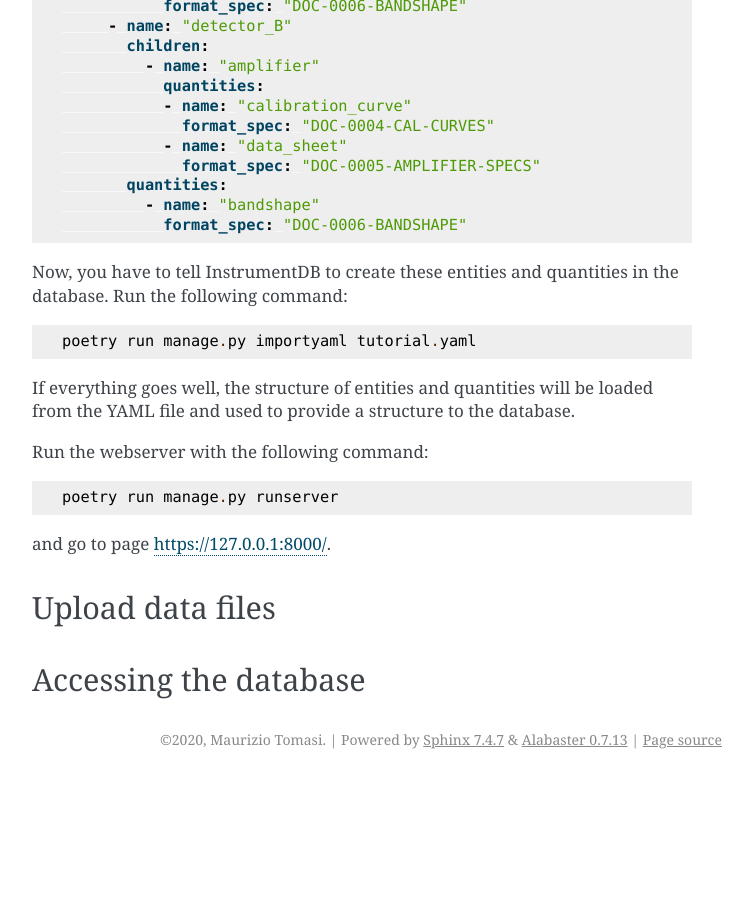
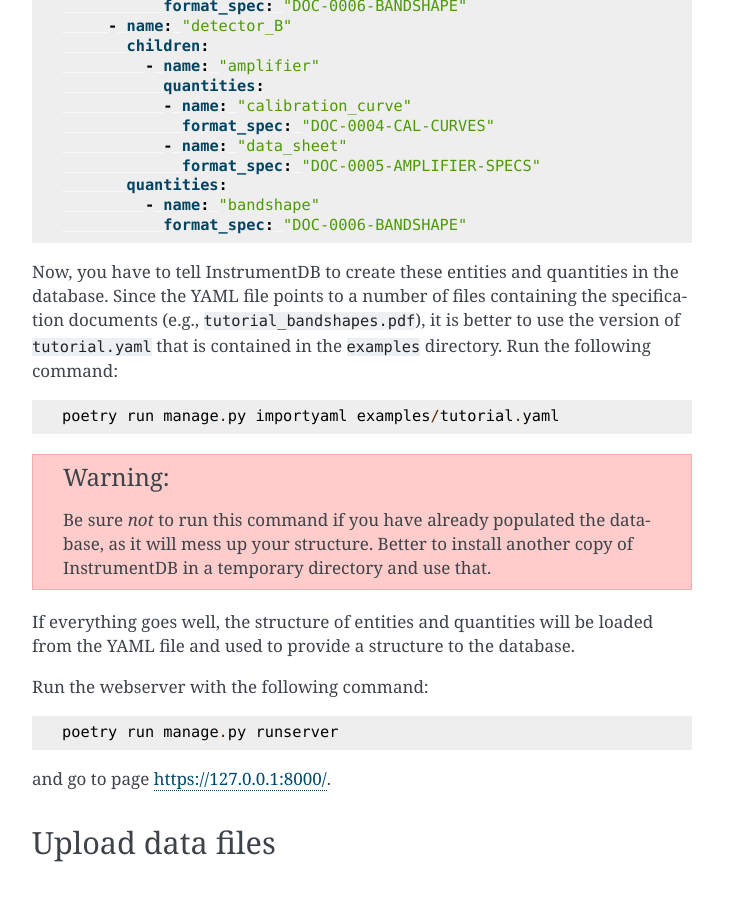
Before and after one commit to ziotom78/planck_insdb_demo, a Sphinx documentation site: the page built from docs/tutorial.rst, in a window 1280 px wide and 900 px high, scrolled down 5555 px. Shown: the whole window, without its empty margins (388-1140 px from the left). Built offline with Sphinx 7.4.7, drawn with Linux system fonts in a browser that asks for light colours; before the commit the page ends 6334 px from its top, so only the background shows below that.

Commit message:
Fix the syntax of a command in the tutorial

```diff
--- a/docs/tutorial.rst
+++ b/docs/tutorial.rst
@@ -248,10 +248,20 @@ Append the following text at the bottom of file :file:`tutorial.yaml`:
                format_spec: "DOC-0006-BANDSHAPE"
 
 
-Now, you have to tell InstrumentDB to create these entities and quantities
-in the database. Run the following command::
+Now, you have to tell InstrumentDB to create these entities and
+quantities in the database. Since the YAML file points to a number of
+files containing the specification documents (e.g.,
+:file:`tutorial_bandshapes.pdf`), it is better to use the version of
+:file:`tutorial.yaml` that is contained in the :file:`examples`
+directory. Run the following command::
 
-  poetry run manage.py importyaml tutorial.yaml
+  poetry run manage.py importyaml examples/tutorial.yaml
+
+.. warning::
+
+   Be sure *not* to run this command if you have already populated the
+   database, as it will mess up your structure. Better to install
+   another copy of InstrumentDB in a temporary directory and use that.
 
 If everything goes well, the structure of entities and quantities will be
 loaded from the YAML file and used to provide a structure to the database.
```
